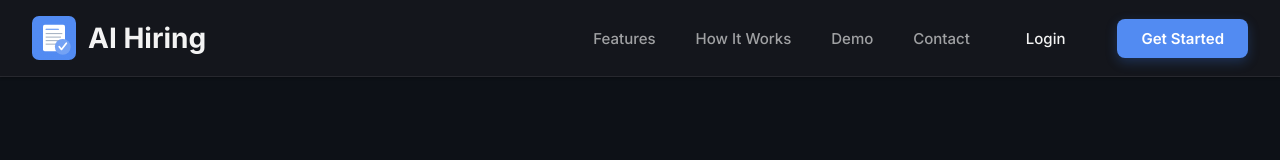
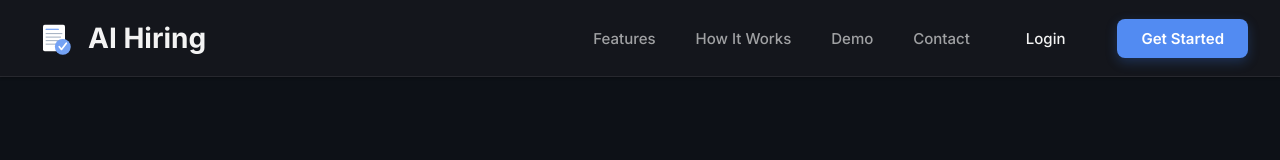
Before and after one commit to Shreyadungrakoti/ai-hiring-ui, a React (Vite) app: page / in a window 1280 px wide. Shown: the top 160 px of the page. Built offline with nearby package versions, Linux system fonts and the light colour scheme; no server answers.

Commit message:
Remove blue border from logo

```diff
--- a/src/components/Logo.jsx
+++ b/src/components/Logo.jsx
@@ -7,9 +7,6 @@ export default function Logo({ size = 44 }) {
       fill="none"
       xmlns="http://www.w3.org/2000/svg"
     >
-      {/* Background with vibrant subtle blue gradient */}
-      <rect width="100" height="100" rx="16" fill="url(#logoGrad)" />
-
       {/* Resume/Document */}
       <rect x="25" y="20" width="50" height="60" rx="4" fill="white" />
 
@@ -33,15 +30,6 @@ export default function Logo({ size = 44 }) {
         strokeLinejoin="round"
         fill="none"
       />
-
-      {/* Vibrant subtle blue gradient definition */}
-      <defs>
-        <linearGradient id="logoGrad" x1="0" y1="0" x2="100" y2="100">
-          <stop offset="0%" stopColor="#528BF2" />
-          <stop offset="50%" stopColor="#4179E0" />
-          <stop offset="100%" stopColor="#3567CC" />
-        </linearGradient>
-      </defs>
     </svg>
   );
 }
```
